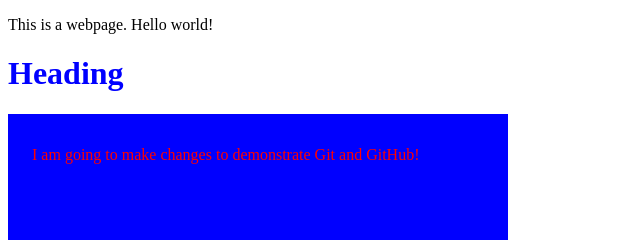
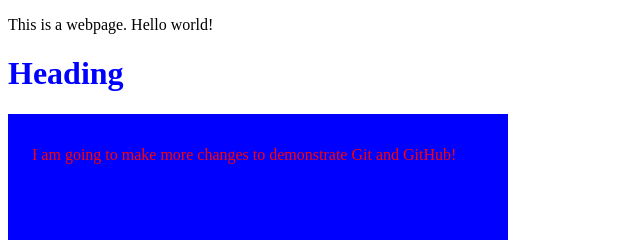
Before and after one commit to andycarnahan/first_website, a plain HTML site: page index.html in a window 1280 px wide. Shown: the top 240 px of the page, 0-640 px from the left. Drawn offline with Linux system fonts and the light colour scheme.

Commit message:
more changes

```diff
--- a/index.html
+++ b/index.html
@@ -13,7 +13,7 @@
   <h1>Heading</h1>
 
   <div class="example-div">
-    <span class="spaceAroundIt">I am going to make changes to demonstrate Git and GitHub!</span>
+    <span class="spaceAroundIt">I am going to make more changes to demonstrate Git and GitHub!</span>
   </div>
 
   <p>Here is something with a different style in a span:
```
